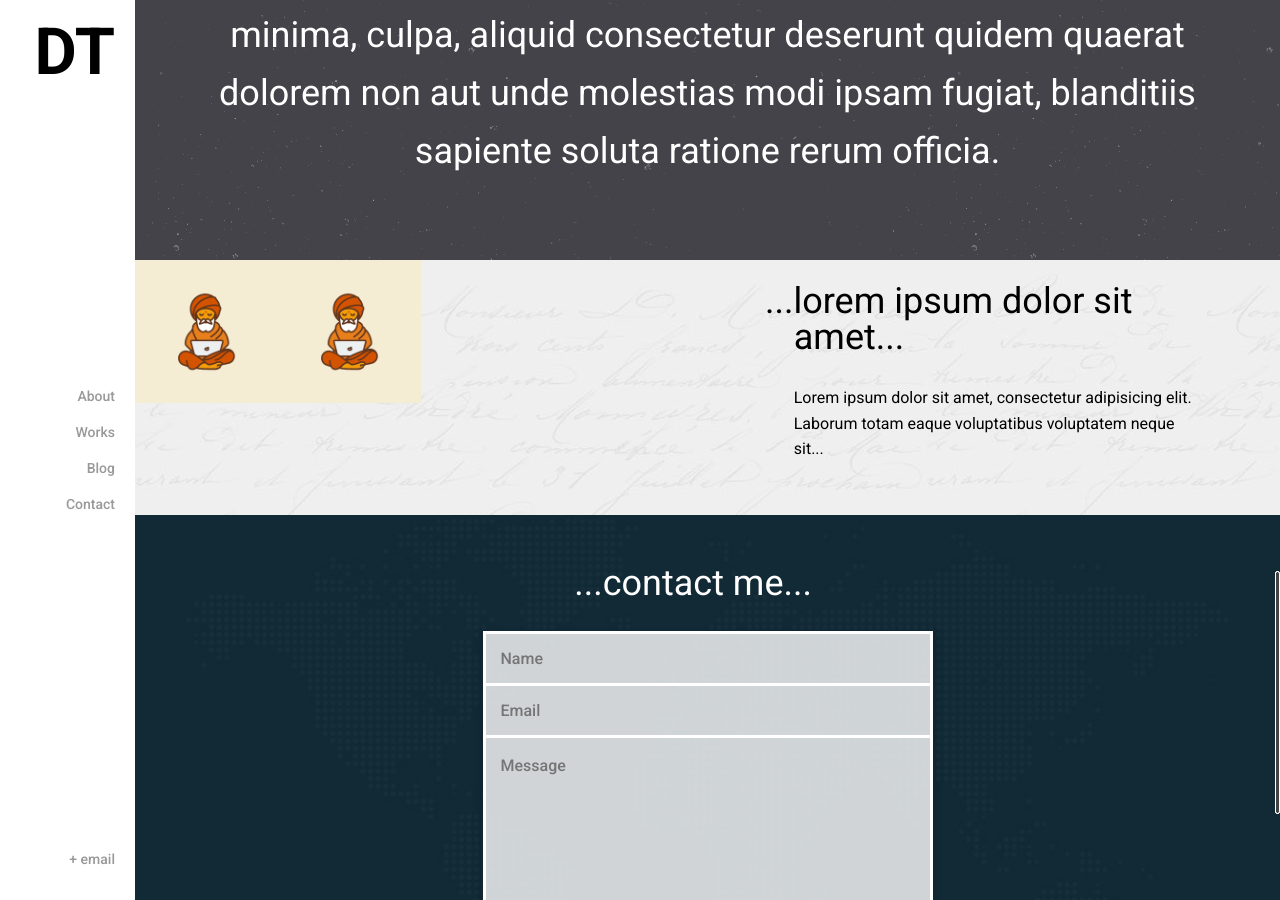
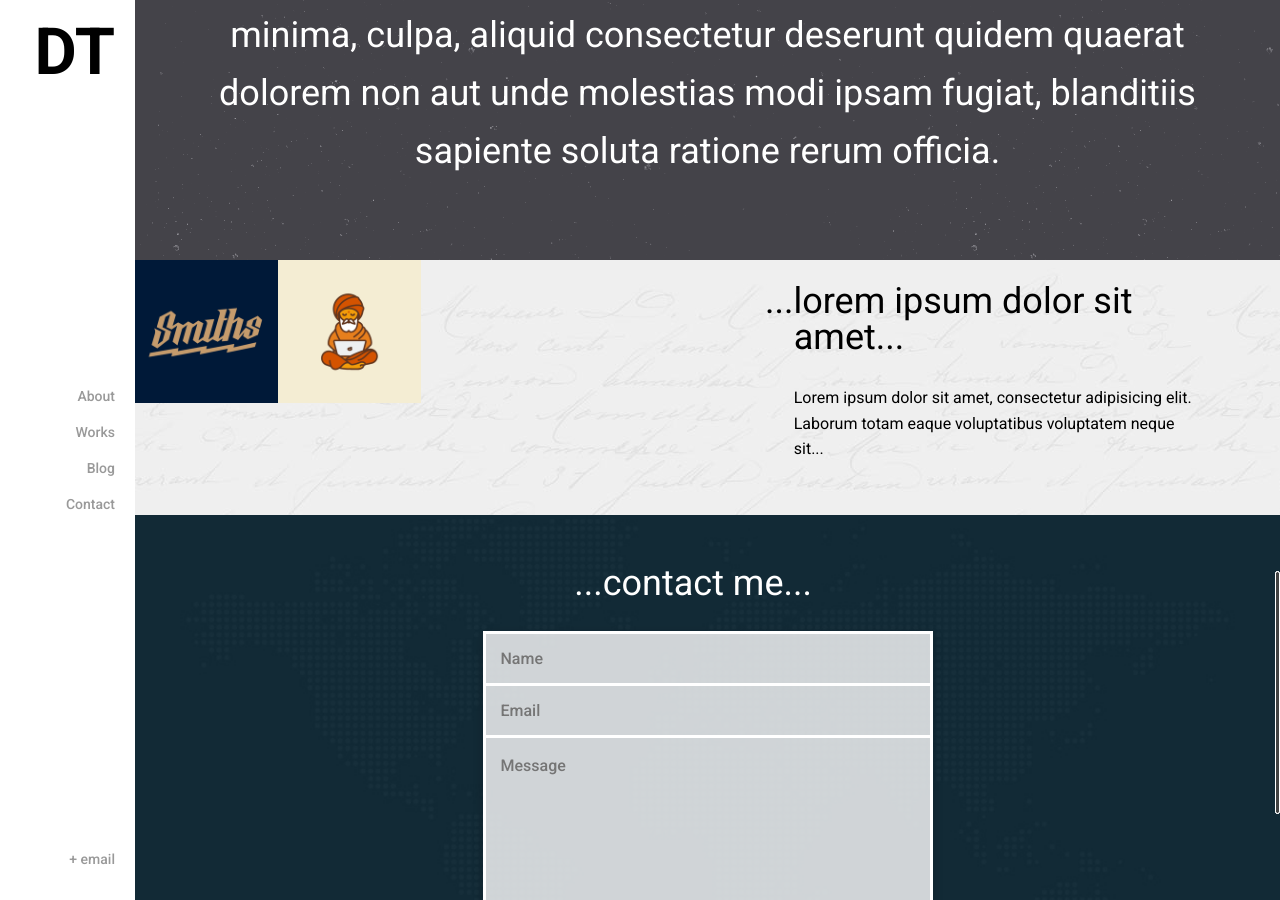
Before and after one commit to ginpro/ginpro.github.io, a Jekyll site: the page built from index.html, in a window 1280 px wide and 900 px high, scrolled down 2117 px. Built offline with Jekyll 4.4.1, drawn with Linux system fonts in a browser that asks for light colours; nearby versions of some CDN libraries.

Commit message:
fixed blog

```diff
--- a/_posts/2015-10-03-welcome-to-jekyll.markdown
+++ b/_posts/2015-10-03-welcome-to-jekyll.markdown
@@ -1,7 +1,7 @@
 ---
 layout: default
 title:  "Welcome to Jekyll!"
-thumnail:  "post-1.png"
+thumnail:  "post-2.png"
 date:   2015-10-03 17:20:25
 ---
 You’ll find this post in your `_posts` directory. Go ahead and edit it and re-build the site to see your changes. You can rebuild the site in many different ways, but the most common way is to run `jekyll serve`, which launches a web server and auto-regenerates your site when a file is updated.
--- a/index.html
+++ b/index.html
@@ -94,7 +94,7 @@
             <div class="col-1 no-padding pull-left">
               <div class="list-post-thum">
                 {% for post in site.posts %}
-                  <a href="homepage/{{post.url}}" style="background-image: url(/homepage/images/{{post.thumnail}}" class="article-thumb">
+                  <a href="{{post.url}}" style="background-image: url(/homepage/images/{{post.thumnail}}" class="article-thumb">
                     <div class="article-meta">
                       <h3 class="name">{{post.title}}</h3><span class="date">{{post.date}}</span>
                     </div>
```
